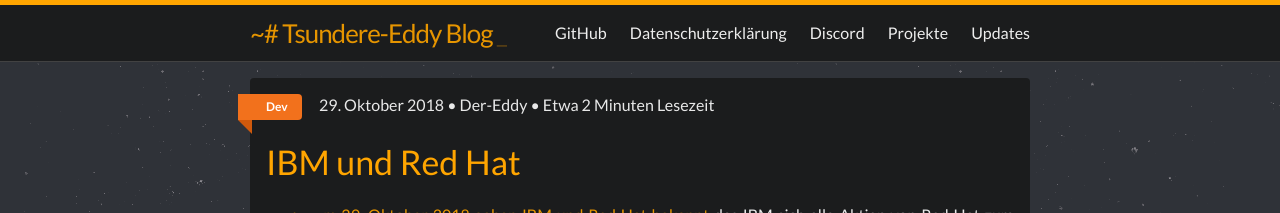
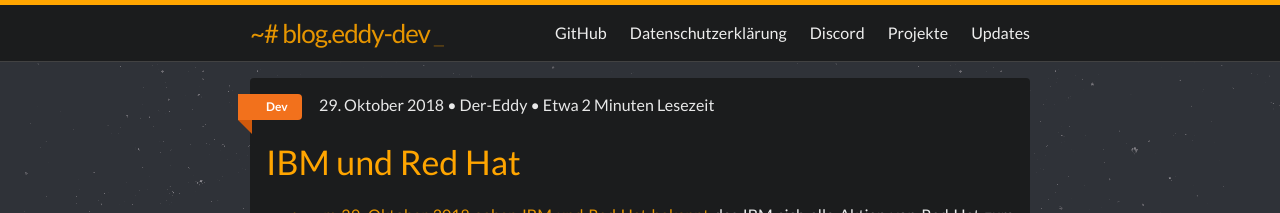
Before and after one commit to Der-Eddy/blog, a Jekyll site: the page built from index.html, in a window 1280 px wide and 900 px high. Shown: the top 213 px of the window. Built offline with Jekyll 4.4.1, drawn with Linux system fonts in a browser that asks for light colours; comment, search, counter and statistics services are not loaded; some of the changed text lies outside the part shown.

Commit message:
Changed blog title

```diff
--- a/_config.yml
+++ b/_config.yml
@@ -6,7 +6,7 @@
 # 'jekyll serve'. If you change this file, please restart the server process.
 
 # Site settings
-title: Tsundere-Eddy Blog
+title: blog.eddy-dev
 description: In diesem Blog behandle ich alle Themen die mir so durch den Kopf gehen, egal ob Schimpftiraden, Programmier Fails, Spiele oder süße Anime Mädchen. Rechtschreib- und Grammatikfehler inklusive.
 baseurl: "" # the subpath of your site, e.g. /blog
 url: "https://blog.eddydev.de/" # the base hostname & protocol for your site
```
